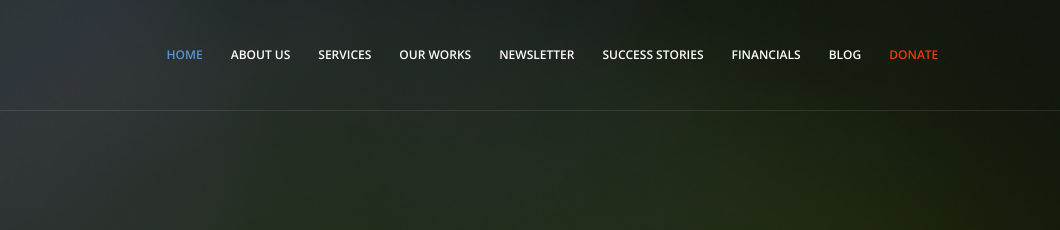
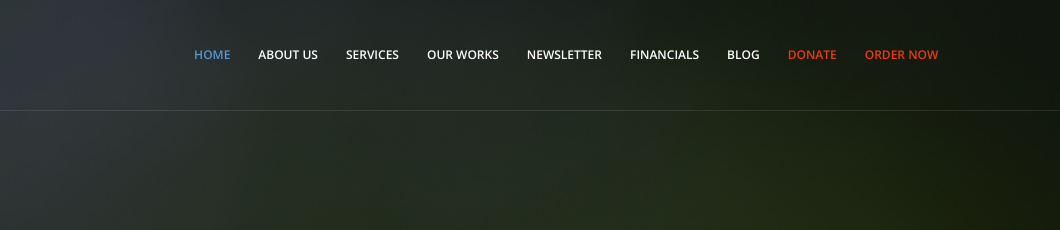
Before and after one commit to naveenieus/Sparrow-Trust-India.github.io, a plain HTML site: page index.html in a window 1280 px wide. Shown: the top 230 px of the page, 220-1280 px from the left. Drawn offline with nearby package versions, Linux system fonts and the light colour scheme.

Commit message:
Order now navigation added

```diff
--- a/index.html
+++ b/index.html
@@ -70,7 +70,6 @@
                 <li><a href="#services">Services</a></li>
                 <li><a href="#works">Our works</a></li>
                 <li><a href="#newsletter">Newsletter</a></li>
-                <li><a href="#success">Success Stories</a></li>
                 <li><a href="./financials/">Financials</a></li>
                 <li>
                   <a href="https://chitukuruvigal-arakkattalai.business.site/"
@@ -80,6 +79,13 @@
                 <li class="text-danger">
                   <a href="https://forms.gle/kTo4CrKpMkvmxmcM9" target="_blank"
                     >Donate</a
+                  >
+                </li>
+                <li class="text-danger">
+                  <a
+                    href="https://sparrowtrustindia.stores.instamojo.com/product/123307/sparrow-nest-box/"
+                    target="_blank"
+                    >Order Now</a
                   >
                 </li>
               </ul>
@@ -102,13 +108,11 @@
           <!-- Slide 1 -->
           <div
             class="carousel-item active"
-            style="background-image: url(assets/img/bg.jpg);"
+            style="background-image: url(assets/img/bg.jpg)"
           >
             <div class="carousel-container">
               <div class="container">
-                <h2 class="animated fadeInDown">
-                  Sparrow Trust India
-                </h2>
+                <h2 class="animated fadeInDown">Sparrow Trust India</h2>
                 <p class="animated fadeInUp">
                   Sparrow Trust India is a unit of CHITUKURUVIGAL ARAKKATTALAI
                   <br />
```
Also changed, not shown: financials/index.html (+4 -1 lines), newsletters/index.html (+4 -1 lines), team/index.html (+4 -1 lines).
